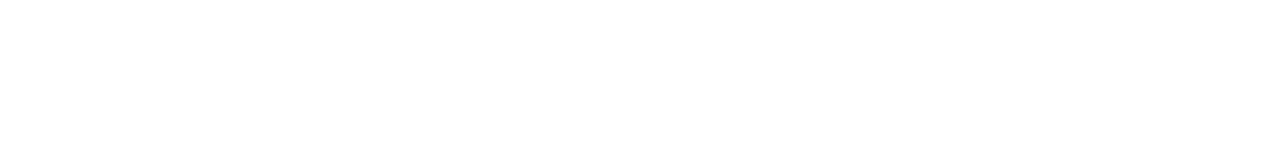
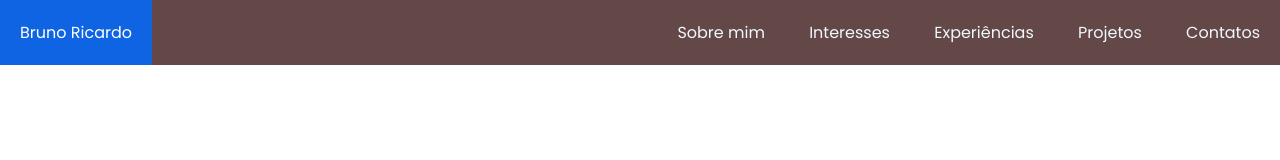
Before and after one commit to EhOBruno/Portfolio, a plain HTML site: page index.html in a window 1280 px wide. Drawn offline with Linux system fonts and the light colour scheme.

Commit message:
Barra de navegação

```diff
--- a/index.html
+++ b/index.html
@@ -4,11 +4,21 @@
     <meta charset="UTF-8">
     <meta name="viewport" content="width=device-width, initial-scale=1.0">
     <title>Portfólio Bruno Ricardo</title>
+    <link rel="stylesheet" href="style.css">
 </head>
 <body>
 
-    <header class="header">
-        <div></div>
+    <header class="header-menu">
+        <nav id="menu">
+            <ul>
+                <li><a href="#">Bruno Ricardo</a></li>
+                <li><a href="#sobremim">Sobre mim</a></li>
+                <li><a href="#interesses">Interesses</a></li>
+                <li><a href="#experiências">Experiências</a></li>
+                <li><a href="#projetos">Projetos</a></li>
+                <li><a href="#contatos">Contatos</a></li>
+            </ul>
+        </nav>
     </header>
 
     <main class="main">
--- a/style.css
+++ b/style.css
@@ -0,0 +1,36 @@
+@import url('https://fonts.googleapis.com/css2?family=Poppins&display=swap');
+
+*{
+    margin: 0 auto;
+    padding: 0;
+    box-sizing: border-box;
+    font-family: 'Poppins', sans-serif;
+}
+
+#menu ul{
+    list-style: none;
+    padding: 0;
+    background-color: rgb(100, 72, 72);
+    text-align: right;
+}
+
+#menu ul li{
+    display: inline;
+}
+
+#menu ul li a{
+    color: aliceblue;
+    padding: 20px;
+    display: inline-block;
+    text-decoration: none;
+    transition: background .4s;
+}
+
+#menu ul li a:hover{
+    background-color: rgb(15, 100, 228);
+    color: rgb(255, 255, 255);
+}
+
+#menu ul li:first-child a{
+    float: left;
+}
```
